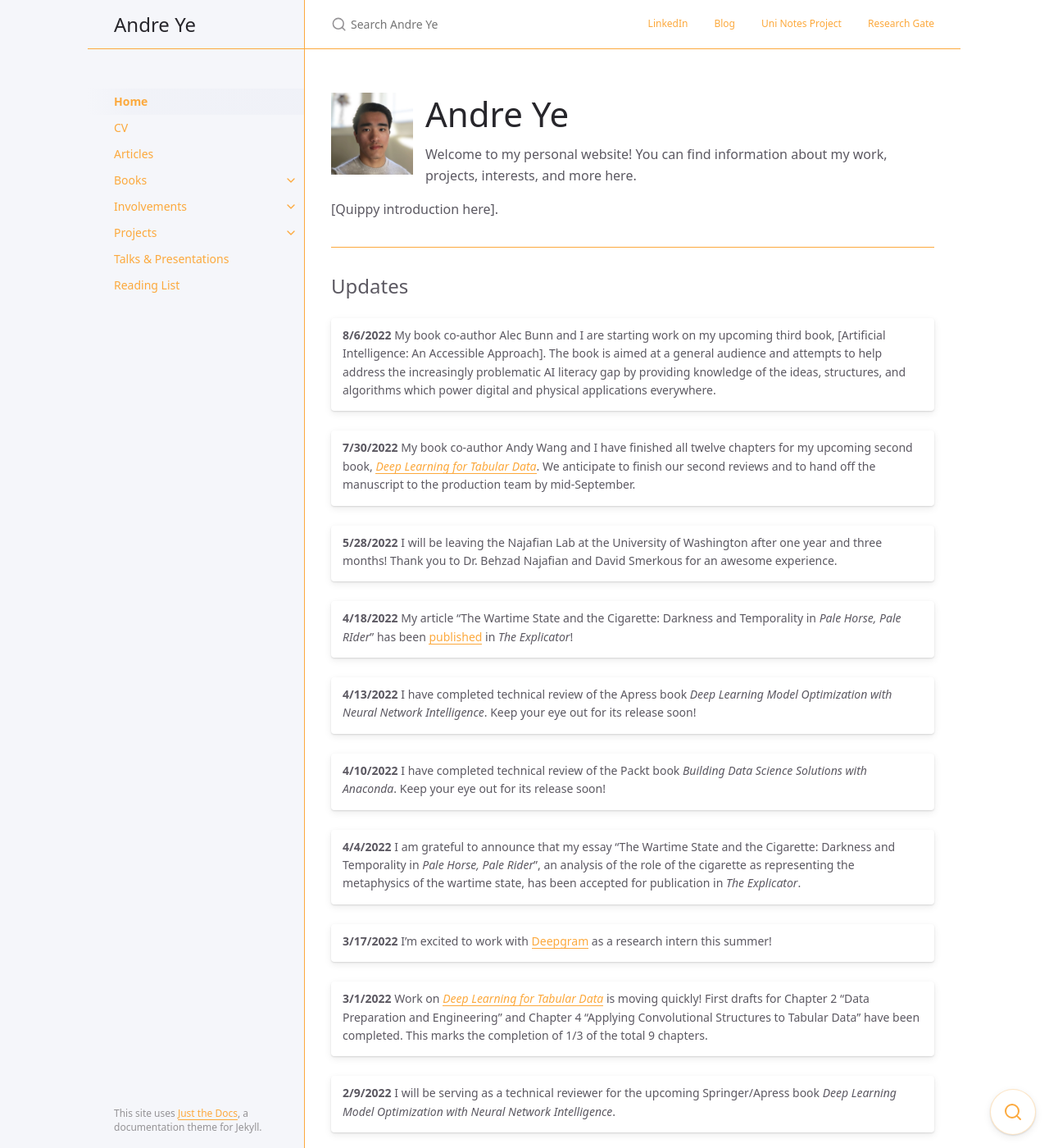
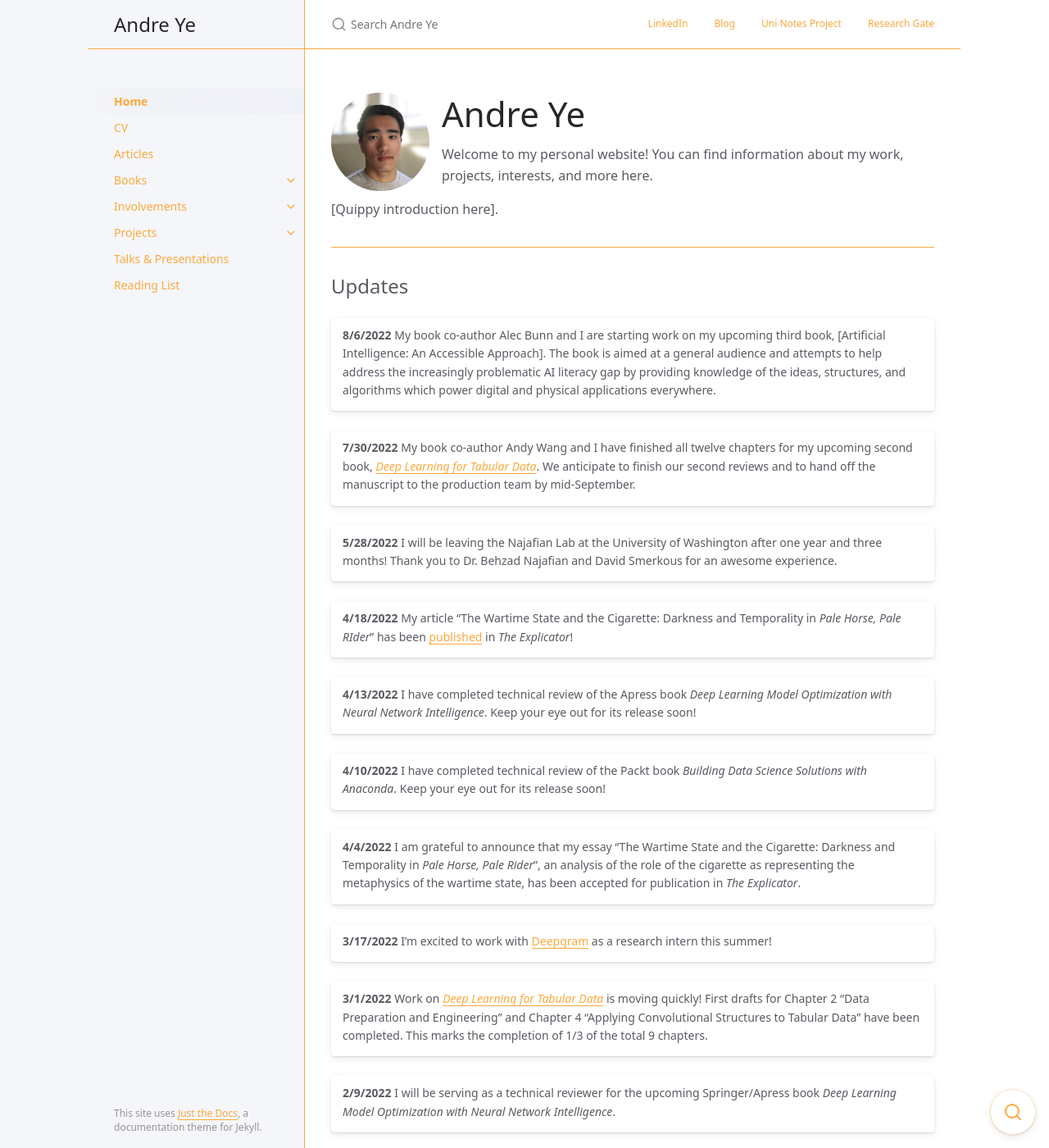
Before and after one commit to andre-ye/andre-ye.github.io-retired, a Jekyll site: the page built from index.md, in a window 1280 px wide and 1400 px high. Shown: the whole window at 82% size. Built offline with Jekyll 4.4.1, drawn with Linux system fonts in a browser that asks for light colours; nearby versions of some CDN libraries.

Commit message:
Update index.md

```diff
--- a/index.md
+++ b/index.md
@@ -6,13 +6,21 @@
 permalink: /
 ---
 
-<img src="https://andre-ye.github.io/assets/images/indoors-window-cropped.jpg" alt="profile photo" style="float: left; margin-right: 15px; max-width: 100px; height: auto;">
+<style>
+img {
+  border-radius: 50%;
+}
+</style>
+
+<img src="https://andre-ye.github.io/assets/images/indoors-window-cropped.jpg" alt="profile photo" style="float: left; margin-right: 15px; max-height: 120px; width: auto;">
 
 # Andre Ye
 {: .fs-9}
 <!--
 My personal website
 {: .fs-6 .fw-300 } -->
+
+
 
 Welcome to my personal website! You can find information about my work, projects, interests, and more here.
 
```
